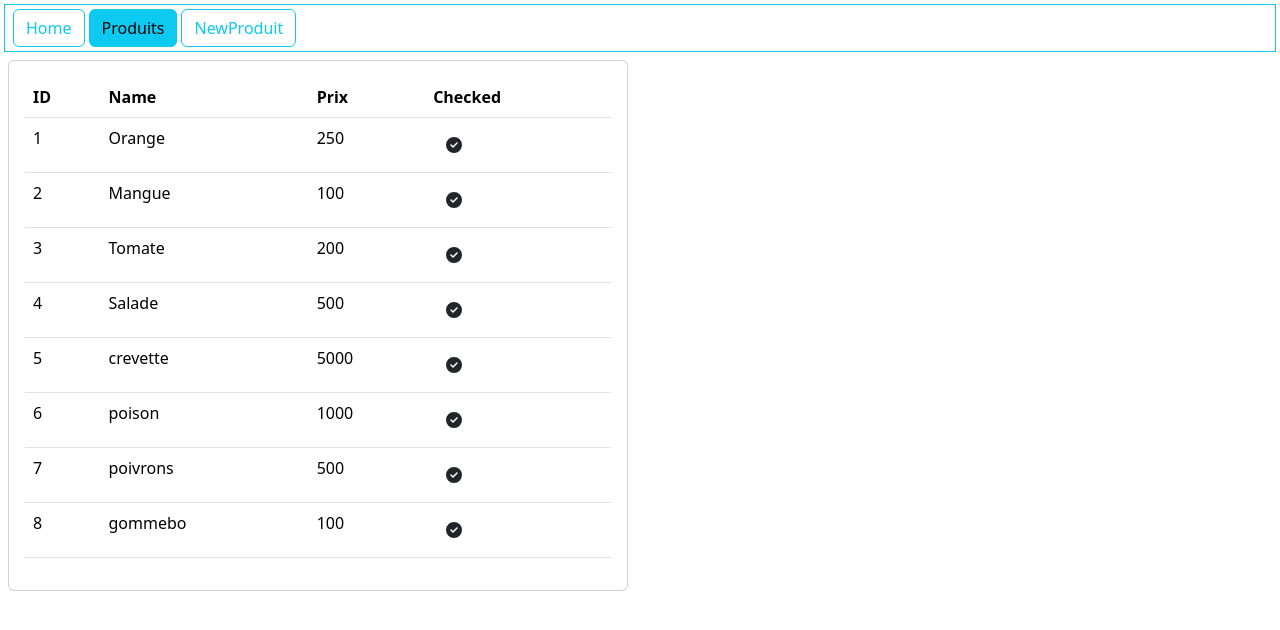
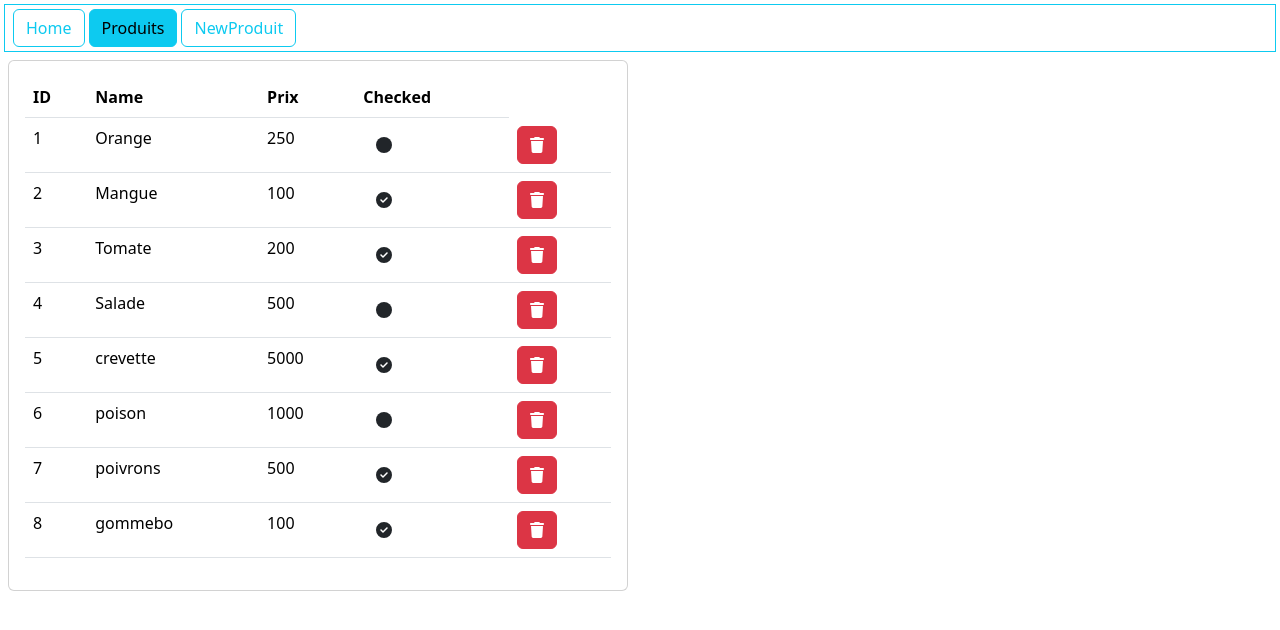
Before and after one commit to SNB-93-SKB/First-ReactJS, a React (Create React App) app: page /Produits in a window 1280 px wide. Shown: the top 630 px of the page. Built offline with nearby package versions, Linux system fonts and the light colour scheme.

Commit message:
bouton supprimer ok

```diff
--- a/src/components/Produits.js
+++ b/src/components/Produits.js
@@ -1,4 +1,4 @@
-import { faCheckCircle } from '@fortawesome/free-solid-svg-icons'
+import { faCheckCircle, faCircle, faTrash } from '@fortawesome/free-solid-svg-icons'
 import { FontAwesomeIcon } from '@fortawesome/react-fontawesome'
 import React, { useState } from 'react'
 
@@ -12,7 +12,11 @@ export default  function Produits() {
         {id:6, name:'poison', prix:1000, checked:false},
         {id:7, name:'poivrons', prix:500, checked:true},
         {id:8,name:'gommebo',prix:100,checked:true},
-    ])
+    ]);
+    const handleDeleteProduit=(produit)=>{
+        const NewProduits=produits.filter(p=>p.id!=produit.id);
+        setProduits(NewProduits);
+    }
   return (
     <div className='p-1 m-1'>
     <div className='row'>
@@ -27,13 +31,19 @@ export default  function Produits() {
         </thead>
         <tbody>
             {produits.map(produit=>(
-             <tr>
+             <tr key={produit.id}>
                 <td>{produit.id}</td>
                 <td>{produit.name}</td>
                 <td>{produit.prix}</td>
                 <td>
                 <button className='btn btn-outline-sucess'>
-                <FontAwesomeIcon icon={faCheckCircle}></FontAwesomeIcon>
+                <FontAwesomeIcon icon={produit.checked?faCheckCircle:faCircle}></FontAwesomeIcon>
+                    </button>
+                </td>
+
+                <td>
+                <button onClick={()=>handleDeleteProduit(produit)} className='btn btn-danger'>
+                <FontAwesomeIcon icon={faTrash}></FontAwesomeIcon>
                     </button>
                 </td>
              </tr>
```
